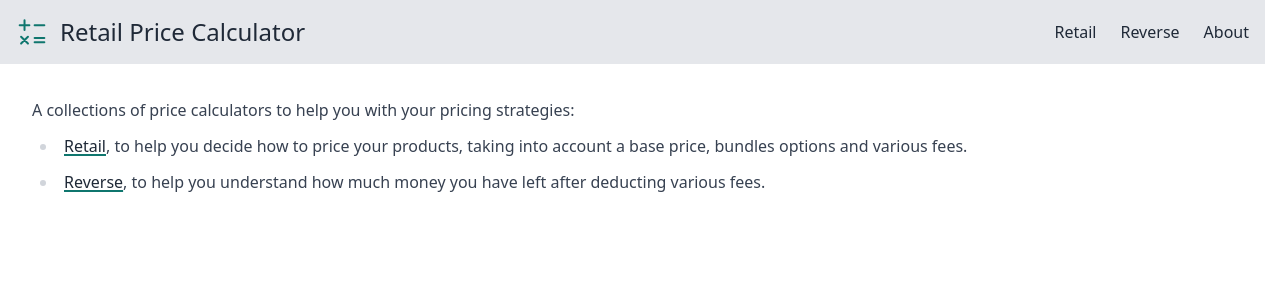
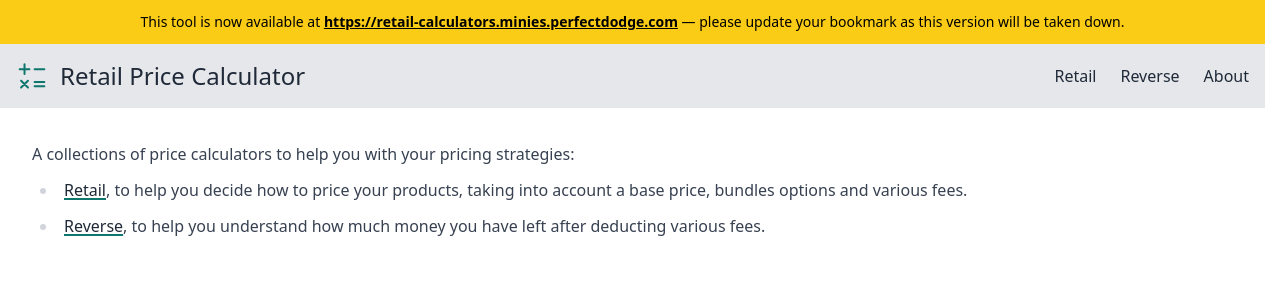
Before and after one commit to loicteixeira/retail-price-calculator, a SvelteKit app: page / in a window 1280 px wide. Shown: the top 300 px of the page. Built offline with nearby package versions, Linux system fonts and the light colour scheme.

Commit message:
Redirect to new url

```diff
--- a/src/routes/+layout.svelte
+++ b/src/routes/+layout.svelte
@@ -4,6 +4,13 @@
 	let { children } = $props();
 </script>
 
+<div class="bg-yellow-400 px-4 py-3 text-center text-sm font-medium text-black">
+	This tool is now available at <a
+		href="https://retail-calculators.minies.perfectdodge.com"
+		class="font-bold underline">https://retail-calculators.minies.perfectdodge.com</a
+	> — please update your bookmark as this version will be taken down.
+</div>
+
 <div class="min-h-dvh bg-white text-black">
 	<Header />
 
```
Also changed, not shown: 1 other file (tests, documents, lock files or other folders).
